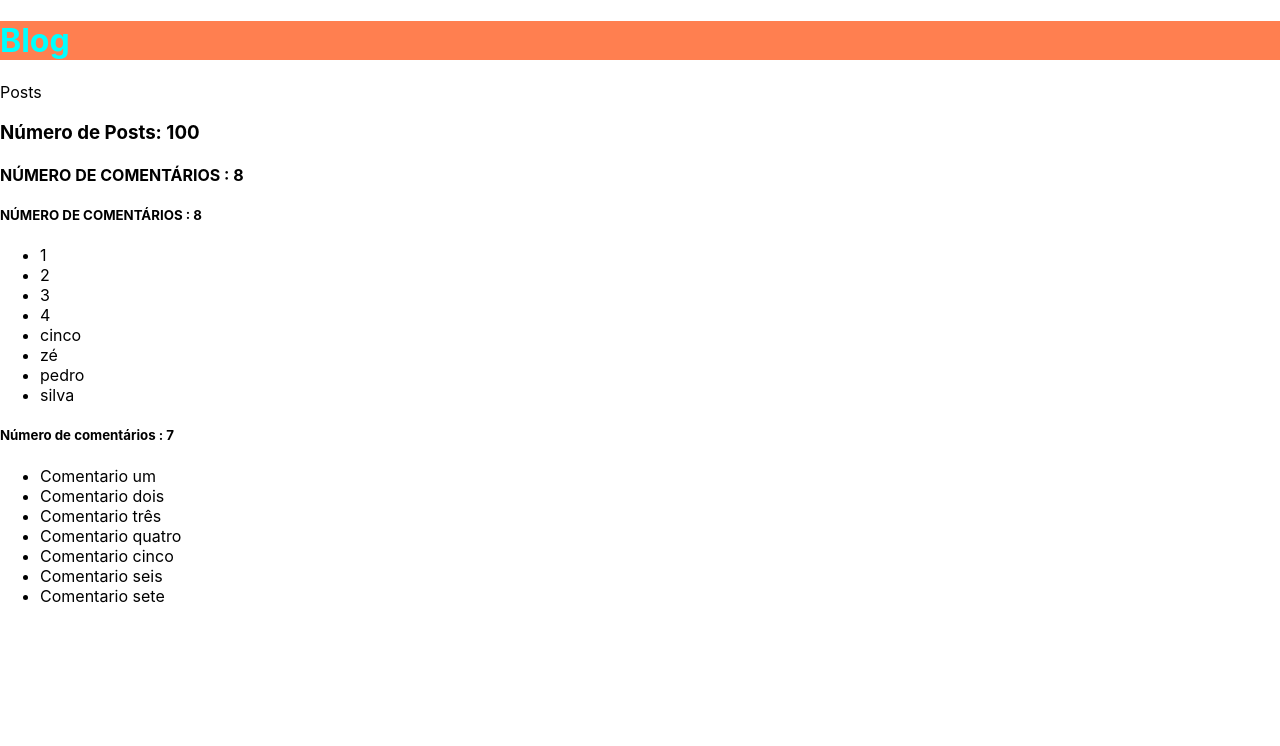
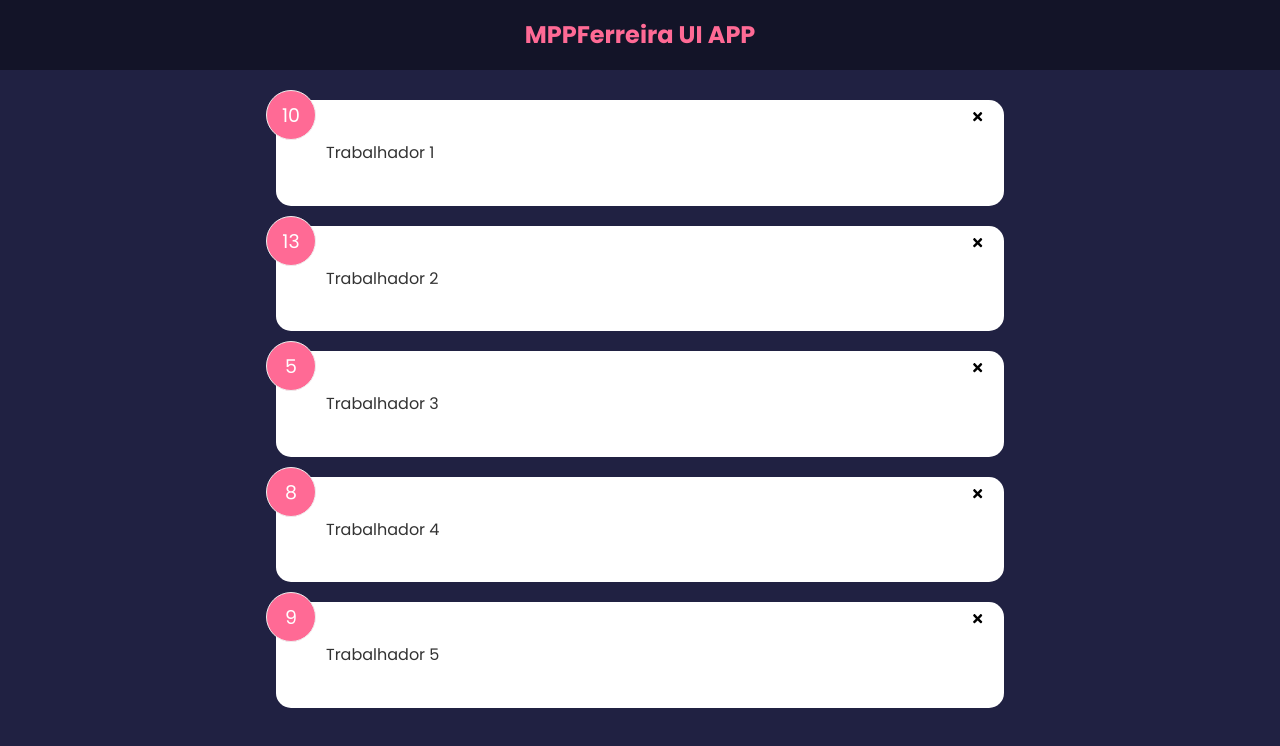
Before and after one commit to AlexandraASF/formacao_UFCD10790, a React (Create React App) app in the folder mppferreira/: page / in a window 1280 px wide. Shown: the top 746 px of the page. Built offline with nearby package versions, Linux system fonts and the light colour scheme.

Commit message:
starting app

```diff
--- a/mppferreira/package.json
+++ b/mppferreira/package.json
@@ -8,6 +8,7 @@
     "@testing-library/user-event": "^13.5.0",
     "react": "^18.2.0",
     "react-dom": "^18.2.0",
+    "react-icons": "^4.6.0",
     "react-scripts": "5.0.1",
     "web-vitals": "^2.1.4"
   },
--- a/mppferreira/src/App.js
+++ b/mppferreira/src/App.js
@@ -1,70 +1,24 @@
-import logo from "./logo.svg";
+import React, { useState } from "react";
 import "./App.css";
-import Media from "./componentes/Media";
-import Comentario from "./componentes/Comentario";
+import MPPFerreiraList from "./componentes/MPPFerreiraList";
+import Header from "./componentes/Header";
+import MPPFerreiraData from "./data/MPPFerreiraData";
 
 function App() {
-  const title = "Blog";
-  let nrPosts = 100;
-  let nrTotal = 25;
-  const atencao = "Número de comentários";
+  const [mppFerreira, setMPPFerreira] = useState(MPPFerreiraData);
 
-  const comentarios = ["1", "2", "3", "4", "cinco", "zé", "pedro", "silva"];
-
-  const comentarios2 = [
-    { id: 1, texto: "Comentario um" },
-    { id: 2, texto: "Comentario dois" },
-    { id: 3, texto: "Comentario três" },
-    { id: 4, texto: "Comentario quatro" },
-    { id: 5, texto: "Comentario cinco" },
-    { id: 6, texto: "Comentario seis" },
-    { id: 7, texto: "Comentario sete" },
-  ];
-
-  const show = false;
-
-  // ciclo If- Else
-  // if(corDoPorto == azul){
-  //   "futuro campeão"
-  // }else{
-  //   "não há liga"
-  // }
-  // ciclo If- Else
-  // corDoPorto == azul ? "futuro campeão" : "não há liga";
+  const deleteMPPFerreira = (id) => {
+    if(window.confirm("Deseja mesmo apagar" )){
+      setMPPFerreira(mppFerreira.filter((item) => item.id != id));
+    }
+  }
 
   return (
     <>
-      <h1 className="meuEstilo"> {title} </h1>
-      <p> Posts </p>
-      <h3> Número de Posts: {nrPosts}</h3>
-
-      {show ? <Media /> : null}
-
-      <h4>
-        {" "}
-        {atencao.toUpperCase()} : {comentarios.length}{" "}
-      </h4>
-
-      <h5>
-        {" "}
-        {atencao.toUpperCase()} : {comentarios.length}{" "}
-      </h5>
-      <ul>
-        {comentarios.map((comentario) => (
-          <li key={comentario}>{comentario}</li>
-        ))}
-      </ul>
-
-      <Comentario />
-      {/* <h5>
-        {" "}
-        {atencao.toUpperCase()} : {comentarios.length}{" "}
-      </h5>
-      <ul>
-        {comentarios2.map((comentario) => (
-          <li key={comentario.id}>{comentario.texto}</li>
-        ))}
-      </ul> */}
+    <Header title='MPPFerreira UI APP' bgColor="rgba(0,0,0,0.4)" textColor="#ff6a95"/>
+      <div className="container">
+        <MPPFerreiraList data={mppFerreira} handleDelete={deleteMPPFerreira}/>
+      </div>
     </>
   );
 }
--- /dev/null
+++ b/mppferreira/src/componentes/Header.js
@@ -0,0 +1,20 @@
+import React from 'react'
+
+function Header({title, bgColor, textColor}) {
+    const headerStyles = {
+        backgroundColor: bgColor,
+        color: textColor
+    }
+
+  return (
+    <>
+        <header style={headerStyles}>
+            <div className='container'>
+                <h2> {title}</h2>
+            </div>
+        </header>
+    </>
+  )
+}
+
+export default Header
--- /dev/null
+++ b/mppferreira/src/componentes/MPPFerreiraItem.js
@@ -0,0 +1,17 @@
+import React, { useState } from 'react';
+import {FaTimes} from "react-icons/fa";
+
+function MPPFerreiraItem({item, handleDelete}) {
+
+  return (
+    <div className='card'>
+        <div className='num-display'> {item.pontuacao}</div>
+        <div className='text-display'>  {item.nome}</div>
+        <button onClick={()=> handleDelete(item.id)} className="close">
+            <FaTimes/>
+        </button>
+    </div>
+  )
+}
+
+export default MPPFerreiraItem
--- /dev/null
+++ b/mppferreira/src/componentes/MPPFerreiraList.js
@@ -0,0 +1,15 @@
+import React from 'react'
+import MPPFerreiraItem from './MPPFerreiraItem'
+
+
+function MPPFerreiraList({data, handleDelete}) {
+  return (
+    <div className='feedback-list'>
+        {data.map((item) => (
+            <MPPFerreiraItem key={item.id} item={item} handleDelete={handleDelete}/>
+        ))}
+    </div>
+  )
+}
+
+export default MPPFerreiraList
--- /dev/null
+++ b/mppferreira/src/data/MPPFerreiraData.js
@@ -0,0 +1,34 @@
+const MPPFerreiraData = [
+    {
+        id: 1,
+        pontuacao: 10,
+        texto: "Lorem ipsum dolor sit amet consectetur adipisicing elit. consequuntur vel vitae commodi alias voluptatem est voluptatum ipsa quae",
+        nome: "Trabalhador 1"
+    },
+    {
+        id: 2,
+        pontuacao: 13,
+        texto: "Lorem ipsum dolor sit amet consectetur adipisicing elit. consequuntur vel vitae commodi alias voluptatem est voluptatum ipsa quae",
+        nome: "Trabalhador 2"
+    },
+    {
+        id: 3,
+        pontuacao: 5,
+        texto: "Lorem ipsum dolor sit amet consectetur adipisicing elit. consequuntur vel vitae commodi alias voluptatem est voluptatum ipsa quae",
+        nome: "Trabalhador 3"
+    },
+    {
+        id: 4,
+        pontuacao: 8,
+        texto: "Lorem ipsum dolor sit amet consectetur adipisicing elit. consequuntur vel vitae commodi alias voluptatem est voluptatum ipsa quae",
+        nome: "Trabalhador 4"
+    },
+    {
+        id: 5,
+        pontuacao: 9,
+        texto: "Lorem ipsum dolor sit amet consectetur adipisicing elit. consequuntur vel vitae commodi alias voluptatem est voluptatum ipsa quae",
+        nome: "Trabalhador 5"
+    }
+];
+
+export default MPPFerreiraData;
--- a/mppferreira/src/index.css
+++ b/mppferreira/src/index.css
@@ -1,13 +1,230 @@
-body {
+@import url('https://fonts.googleapis.com/css2?family=Poppins:wght@400;600;700&display=swap');
+
+* {
+  box-sizing: border-box;
   margin: 0;
-  font-family: -apple-system, BlinkMacSystemFont, 'Segoe UI', 'Roboto', 'Oxygen',
-    'Ubuntu', 'Cantarell', 'Fira Sans', 'Droid Sans', 'Helvetica Neue',
-    sans-serif;
-  -webkit-font-smoothing: antialiased;
-  -moz-osx-font-smoothing: grayscale;
+  padding: 0;
 }
 
-code {
-  font-family: source-code-pro, Menlo, Monaco, Consolas, 'Courier New',
-    monospace;
+body {
+  font-family: 'Poppins', sans-serif;
+  background-color: #202142;
+  color: #fff;
+  line-height: 1.6;
 }
+
+ul {
+  list-style: none;
+}
+
+.container {
+  max-width: 768px;
+  margin: auto;
+  padding: 0 20px;
+}
+
+header {
+  height: 70px;
+  width: 100%;
+  display: flex;
+  justify-content: space-between;
+  align-items: center;
+  margin-bottom: 30px;
+}
+
+.card {
+  background-color: #fff;
+  color: #333;
+  border-radius: 15px;
+  padding: 40px 50px;
+  margin: 20px 0;
+  position: relative;
+}
+
+.card.reverse {
+  background-color: rgba(0, 0, 0, 0.4);
+  color: #fff;
+}
+
+.card h2 {
+  font-size: 22px;
+  font-weight: 600;
+  text-align: center;
+}
+
+.rating {
+  display: flex;
+  align-items: center;
+  justify-content: space-around;
+  margin: 30px 0 40px;
+}
+
+.rating li,
+.num-display {
+  position: relative;
+  background: #f4f4f4;
+  width: 50px;
+  height: 50px;
+  padding: 10px;
+  text-align: center;
+  border-radius: 50%;
+  font-size: 19px;
+  border: 1px #eee solid;
+  transition: 0.3s;
+}
+
+.rating li label {
+  position: absolute;
+  top: 50%;
+  left: 50%;
+  width: 50px;
+  height: 50px;
+  padding: 10px;
+  border-radius: 50%;
+  transform: translate(-50%, -50%);
+  cursor: pointer;
+}
+
+.rating li:hover,
+.num-display {
+  background: #ff6a95;
+  color: #fff;
+}
+
+[type='radio'] {
+  opacity: 0;
+}
+
+[type='radio']:checked ~ label {
+  background: #ff6a95;
+  color: #fff;
+}
+
+.input-group {
+  display: flex;
+  flex-direction: row;
+  border: 1px solid #ccc;
+  padding: 8px 10px;
+  border-radius: 8px;
+}
+
+input {
+  flex-grow: 2;
+  border: none;
+  font-size: 16px;
+}
+
+input:focus {
+  outline: none;
+}
+
+.feedback-stats {
+  color: #fff;
+  display: flex;
+  justify-content: space-between;
+  align-items: center;
+}
+
+.num-display {
+  position: absolute;
+  top: -10px;
+  left: -10px;
+}
+
+.close,
+.edit {
+  position: absolute;
+  top: 10px;
+  right: 20px;
+  cursor: pointer;
+  background: none;
+  border: none;
+}
+
+.edit {
+  right: 40px;
+}
+
+.btn {
+  color: #fff;
+  border: 0;
+  border-radius: 8px;
+  color: #fff;
+  width: 100px;
+  height: 40px;
+  cursor: pointer;
+}
+
+.btn-primary {
+  background-color: #202142;
+}
+
+.btn-secondary {
+  background: #ff6a95;
+}
+
+.btn:hover {
+  transform: scale(0.98);
+  opacity: 0.9;
+}
+
+.btn:disabled {
+  background-color: #cccccc;
+  color: #333;
+  cursor: auto;
+}
+
+.btn:disabled:hover {
+  transform: scale(1);
+  opacity: 1;
+}
+
+.message {
+  padding-top: 10px;
+  text-align: center;
+  color: rebeccapurple;
+}
+
+/* FIX: Remove position: absolute to keep about icon at the bottom of the
+ * document */
+.about-link {
+  display: flex;
+  justify-content: flex-end;
+}
+
+/* FIX: Remove position: absolute to keep about icon at the bottom of the
+ * document */
+.about-link a {
+  color: #fff;
+  cursor: pointer;
+}
+
+.about-link a:hover {
+  color: #ff6a95;
+}
+
+.about h1 {
+  margin-bottom: 20px;
+}
+
+.about p {
+  margin: 10px 0;
+}
+
+@media (max-width: 600px) {
+  .rating li {
+    margin: 10px 3px;
+  }
+
+  .rating {
+    display: flex;
+    align-items: center;
+    justify-content: center;
+    flex-wrap: wrap;
+    margin: 30px 0 40px;
+  }
+
+  .input-group input {
+    width: 80%;
+  }
+}
```
Also changed, not shown: mppferreira/src/App1.js (added, +72 -0 lines), 1 other file (tests, documents, lock files or other folders).
